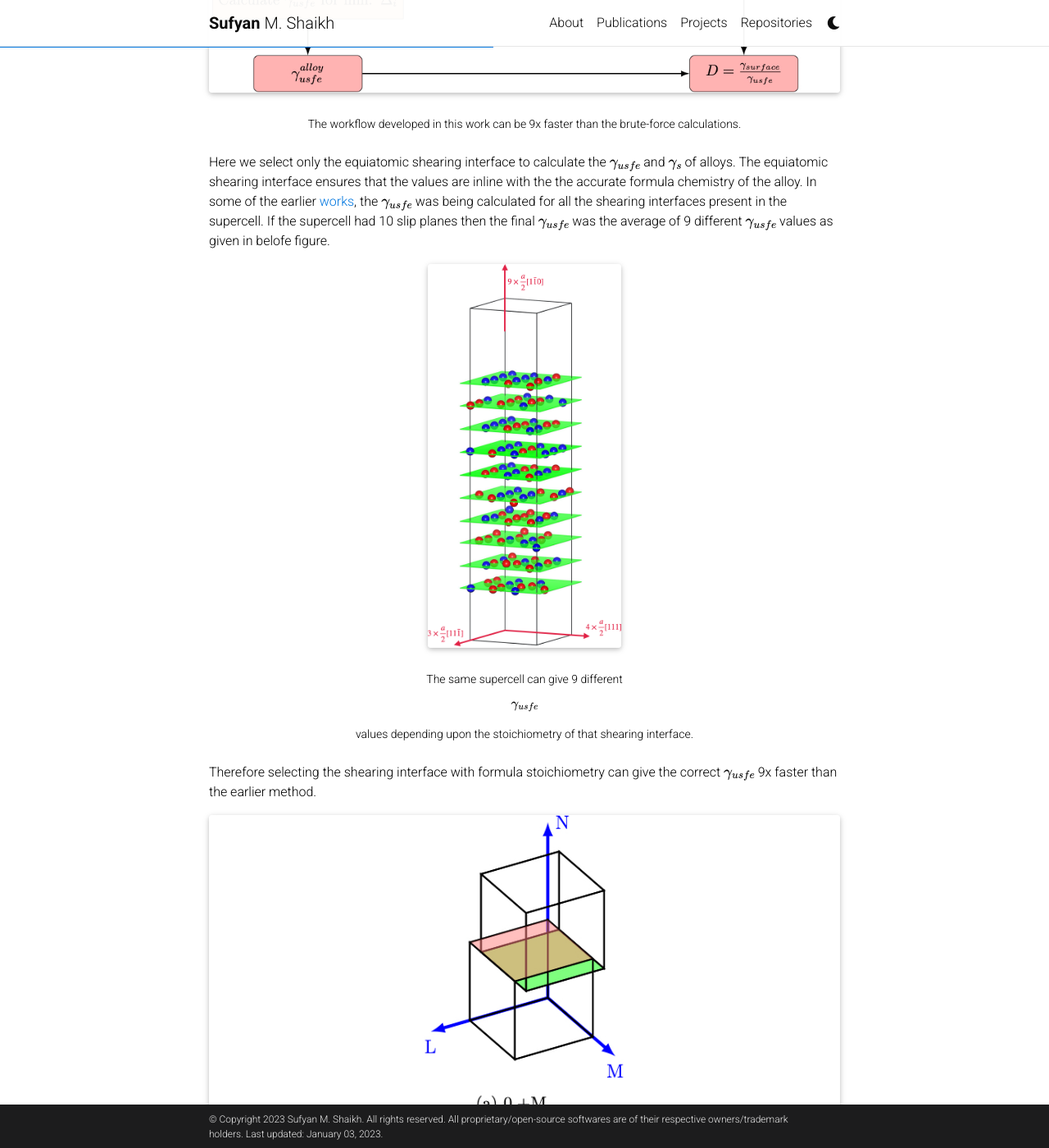
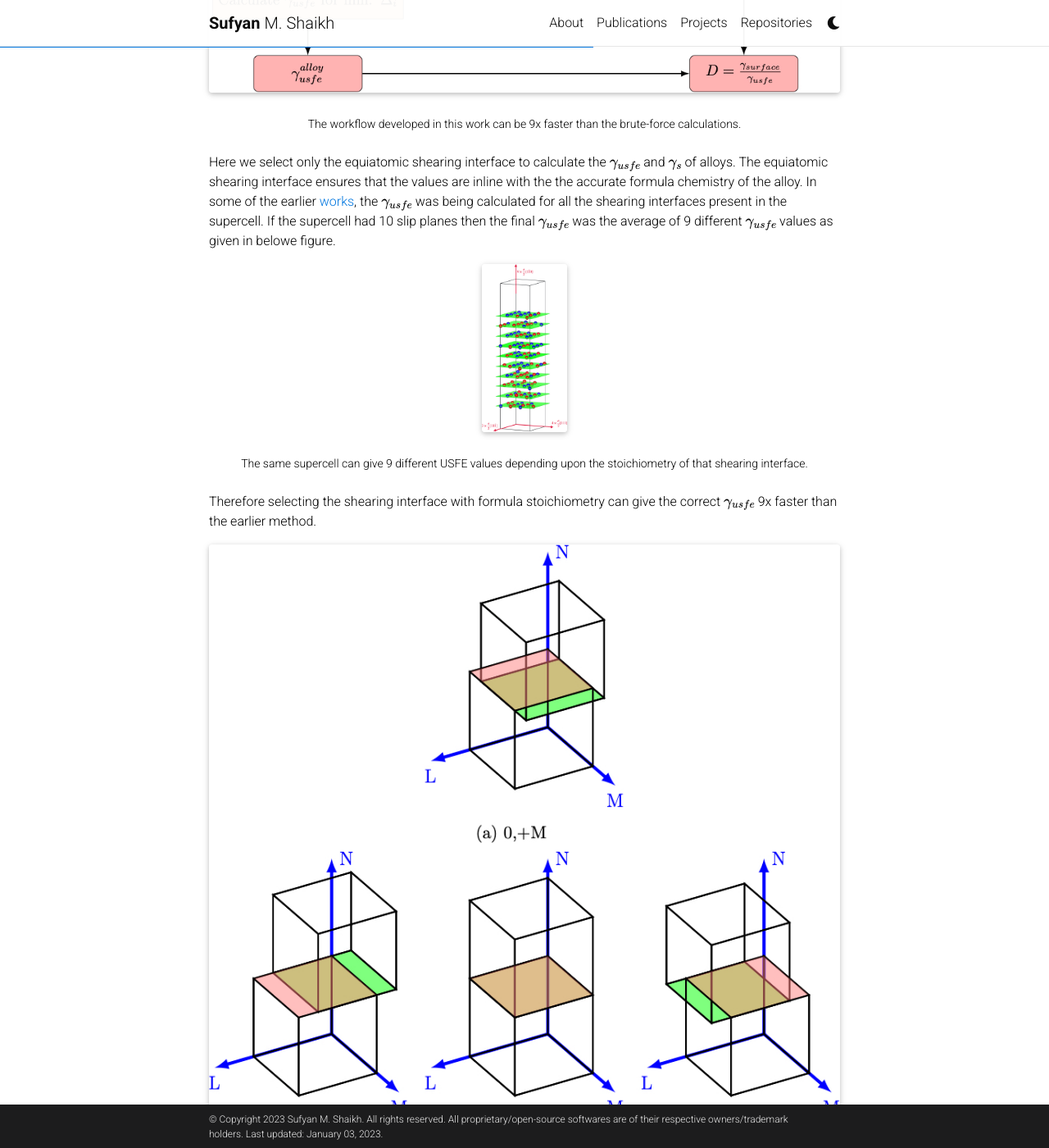
Before and after one commit to sufyanshk/sufyanshk.github.io, a Jekyll site: the page built from _projects/2_project.md, in a window 1280 px wide and 1400 px high, scrolled down 1113 px. Shown: the whole window at 82% size. Built offline with Jekyll 4.4.1, drawn with Linux system fonts in a browser that asks for light colours; full-size pictures stand in for the smaller copies a plugin makes; comment, search, counter and statistics services are not loaded; a style sheet for code colours, icons or effects is not loaded; some of the changed text lies outside the part shown.

Commit message:
modified:   _projects/1_project.md 	modified:   _projects/2_project.md

```diff
--- a/_projects/2_project.md
+++ b/_projects/2_project.md
@@ -20,15 +20,15 @@ We studied 36 equiatomic binary refractory alloys and found that the enthalpy of
     The workflow developed in this work can be 9x faster than the brute-force calculations.
 </div>
 
-Here we select only the equiatomic shearing interface to calculate the $$\gamma_{usfe}$$ and $$\gamma_s$$ of alloys. The equiatomic shearing interface ensures that the values are inline with the the accurate formula chemistry of the alloy. In some of the earlier <a href="https://doi.org/10.1016/j.actamat.2021.116800">works</a>, the $$\gamma_{usfe}$$ was being calculated for all the shearing interfaces present in the supercell. If the supercell had 10 slip planes then the final $$\gamma_{usfe}$$ was the average of 9 different $$\gamma_{usfe}$$ values as given in belofe figure.
+Here we select only the equiatomic shearing interface to calculate the $$\gamma_{usfe}$$ and $$\gamma_s$$ of alloys. The equiatomic shearing interface ensures that the values are inline with the the accurate formula chemistry of the alloy. In some of the earlier <a href="https://doi.org/10.1016/j.actamat.2021.116800">works</a>, the $$\gamma_{usfe}$$ was being calculated for all the shearing interfaces present in the supercell. If the supercell had 10 slip planes then the final $$\gamma_{usfe}$$ was the average of 9 different $$\gamma_{usfe}$$ values as given in belowe figure.
 
 <div class="row justify-content-sm-center">
-    <div class="col-sm-4 mt-3 mt-md-0">
+    <div class="col-sm-2 mt-3 mt-md-0">
         {% include figure.html path="assets/img/2_project/shearingInterfaces.jpg" title="Shearing interfaces" class="img-fluid rounded z-depth-1" %}
     </div>
 </div>
 <div class="caption">
-	The same supercell can give 9 different $$\gamma_{usfe}$$ values depending upon the stoichiometry of that shearing interface.
+	The same supercell can give 9 different USFE values depending upon the stoichiometry of that shearing interface.
 </div>
 
 Therefore selecting the shearing interface with formula stoichiometry can give the correct $$\gamma_{usfe}$$ 9x faster than the earlier method.
@@ -39,7 +39,7 @@ Therefore selecting the shearing interface with formula stoichiometry can give t
     </div>
 </div>
 <div class="caption">
-    The same supercell can be sheared in 4 different directions to give 4 different $$\gamma_{usfe}$$ values.
+    The same supercell can be sheared in 4 different directions to give 4 different USFE values.
 </div>
 
 The shearing interface with correct stoichiometry can be sheared in 4 different directions leading to 4 different $$\gamma_{usfe}$$ values. However, we select the $$\gamma_{usfe}$$ corresponding to the lowest energy difference between pristine and sheared supercell. This ensures that the large change in stoichiometry does not affect our final $$\gamma_{usfe}$$ and $$\gamma_s$$ values. This methodology also helps us quantify the errors associated with the $$\gamma_{usfe}$$ value due to stoichiometry change after shearing.
```
Also changed, not shown: _projects/1_project.md (+1 -7 lines).
